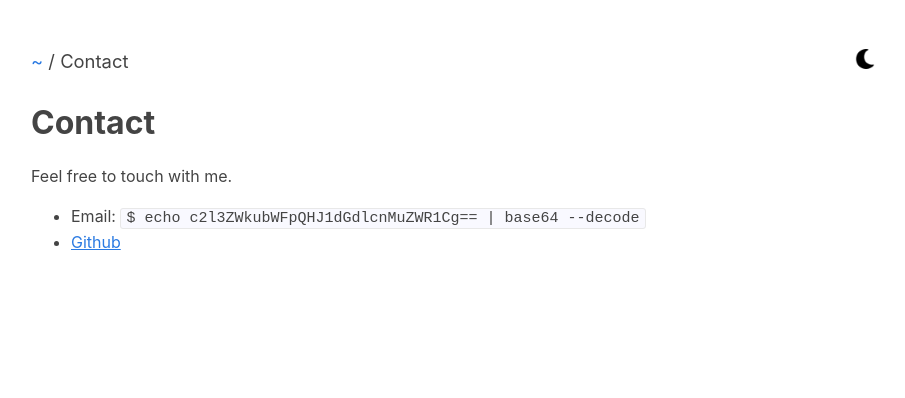
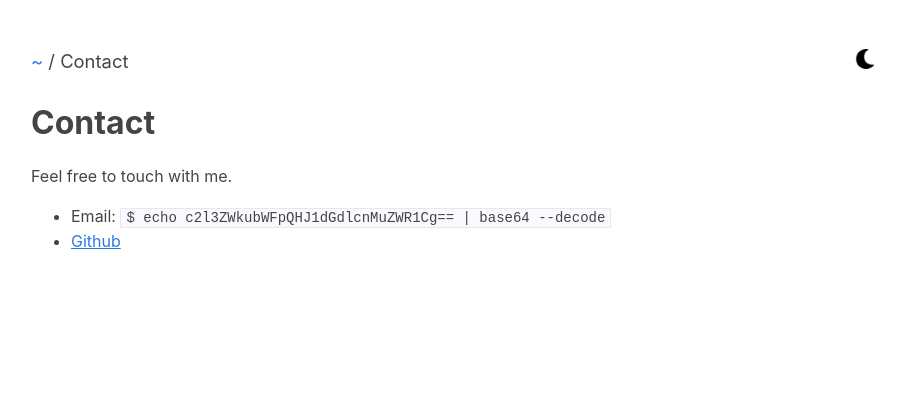
Before and after one commit to hatute/hatute.github.io, a Jekyll site: the page built from contact.md, in a window 1280 px wide. Shown: the top 398 px of the page, without its empty margins (184-1089 px from the left). Built offline with Jekyll 4.4.1, drawn with Linux system fonts in a browser that asks for light colours.

Commit message:
style: adjust font size in code blocks and update publications section with code link

```diff
--- a/_sass/components.scss
+++ b/_sass/components.scss
@@ -52,9 +52,9 @@ details.description:not([open]) summary::after {
 pre,
 code {
   font-family: monospace;
-  font-size: 15px;
+  font-size: 14px;
   border: 1px solid #e8e8e8;
-  border-radius: 3px;
+  border-radius: 1px;
   background-color: rgba(238, 238, 255, 0.377);
 }
 
--- a/index.markdown
+++ b/index.markdown
@@ -19,7 +19,7 @@ title: Home
         </ul>
     </div>
 </div>
-<br><br>
+<br>
 
 ## Update Board
 <details>
--- a/publications.markdown
+++ b/publications.markdown
@@ -6,6 +6,7 @@ title: Publications
 - Uncovering Spatiotemporal Differences in Cortical Activity Corresponding to Two Tasks Using Data-Driven ADASSO Algorithm
    **Siwei Mai**, Ali E. Haddad, Laleh Najafizadeh.
    _ISBI, IEEE International Symposium on Biomedical Imaging, 2025._
+   [\[Code\]](https://github.com/Integrated-Systems-NeuroImaging-Lab/ISBI2025-ADASSO)
 
 - Automated Classification of Inherited Retinal Diseases in Optical Coherence Tomography Images Using Few-shot Learning
    Qi Zhao, **Siwei Mai**, Qian Li, Guanchong Huang, Mingchen Gao, Wenli Yang, Ge Wang, Ya Ma, Lei Li, Xiaoyan Peng.
```
